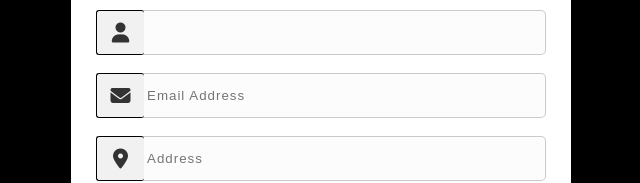
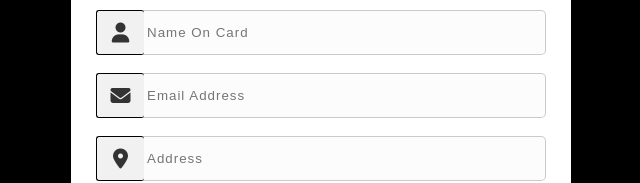
Before and after one commit to Freeint/Grow, a plain HTML site: page tran.html in a window 1280 px wide. Shown: the part 220-403 px from the top of the page, 319-959 px from the left. Drawn offline with Linux system fonts and the light colour scheme.

Commit message:
Update tran.html

```diff
--- a/tran.html
+++ b/tran.html
@@ -21,7 +21,7 @@
             </div>
             <div class="input_group">
                 <div class="input_box">
-                    <input type="Name On Card" name="Name On Card" required class="name">
+                    <input type="Name On Card" name="Name On Card" placeholder="Name On Card" required class="name">
                     <i class="fa-solid fa-user"></i>
                 </div>
             </div>
```
